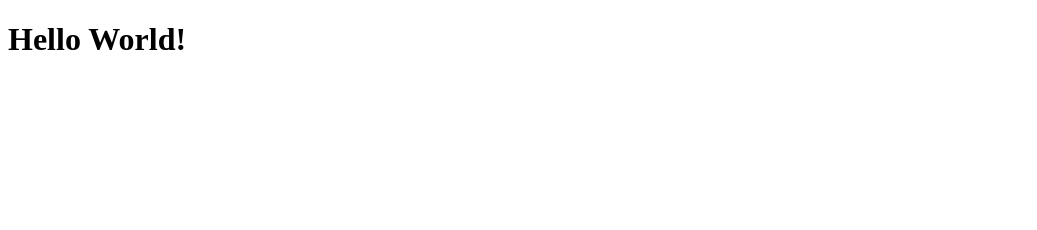
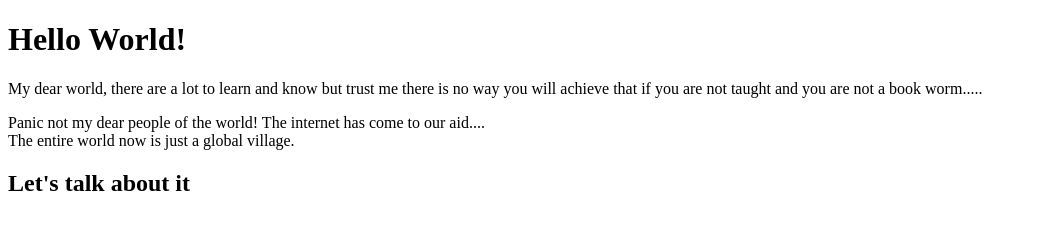
Before and after one commit to Godown-Tech/Godown-Tech, a plain HTML site: page index.html in a window 1280 px wide. Shown: the whole page, without its empty margins (0-1037 px from the left). Drawn offline with Linux system fonts and the light colour scheme.

Commit message:
another commit

```diff
--- a/index.html
+++ b/index.html
@@ -7,5 +7,11 @@
 </head>
 <body>
     <h1>Hello World!</h1>
+    <p>My dear world, there are a lot to learn and know
+        but trust me there is no way you will achieve that if you are not taught
+    and you are not a book worm..... </p>
+    <p>Panic not my dear people of the world! The internet has come to our aid.... <br>
+    The entire world now is just a global village.</p>
+    <h2>Let's talk about it</h2>
 </body>
 </html>
```
